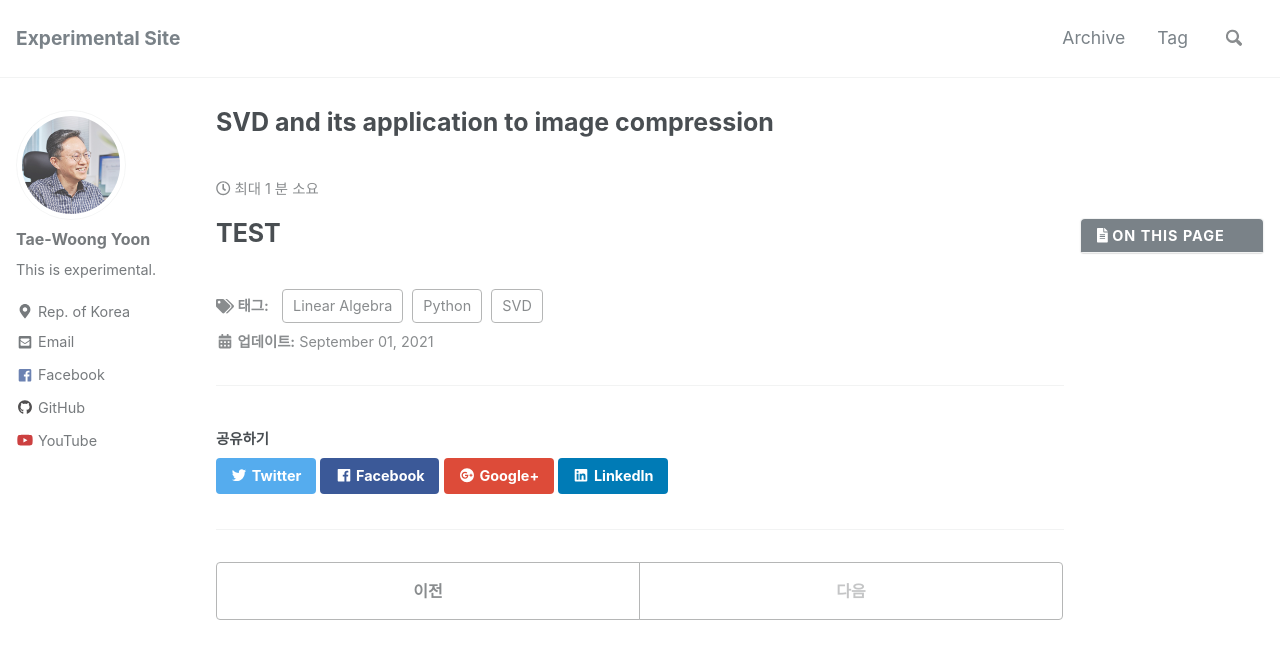
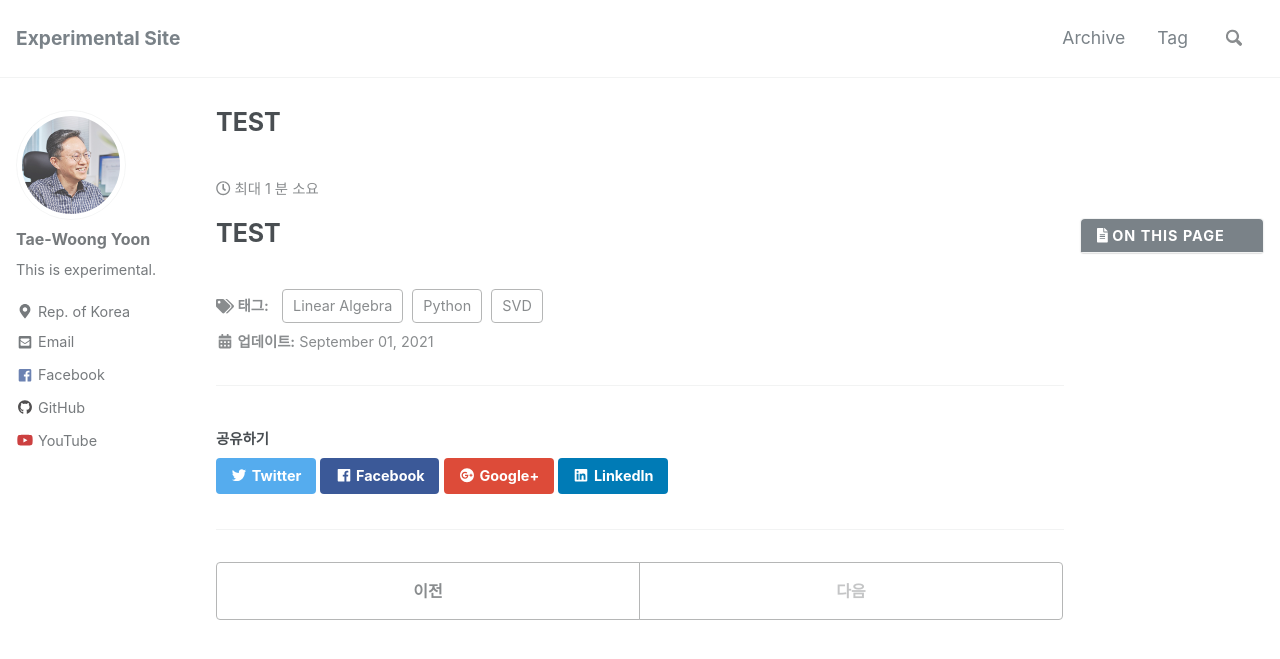
Before and after one commit to twy80/mkkim85.github.io, a Jekyll site: the page built from _posts/2021-09-01-test.md, in a window 1280 px wide and 900 px high. Shown: the top 659 px of the window. Built offline with Jekyll 4.4.1, drawn with Linux system fonts in a browser that asks for light colours; nearby versions of some CDN libraries.

Commit message:
Update 2021-09-01-test.md

```diff
--- a/_posts/2021-09-01-test.md
+++ b/_posts/2021-09-01-test.md
@@ -1,5 +1,5 @@
 ---
-title: "SVD and its application to image compression"
+title: "TEST"
 tags:
   - Linear Algebra
   - SVD
```
